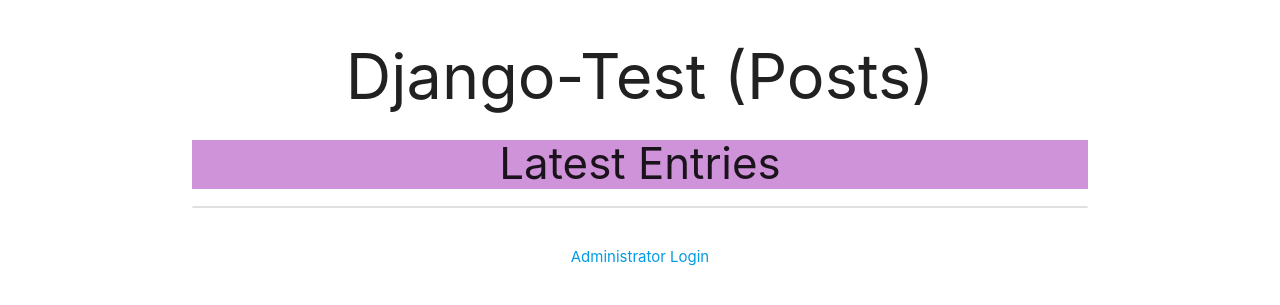
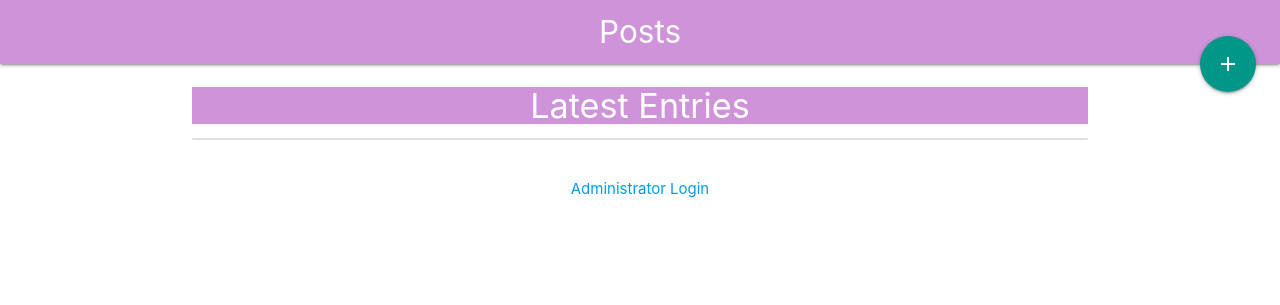
Before and after one commit to gertsfert/django_test, a Django app: page / in a window 1280 px wide. Shown: the top 305 px of the page. Run offline with Django 3.2, Linux system fonts and the light colour scheme; data that the repository does not hold is empty.

Commit message:
Changed format and added navbar

```diff
--- a/mysite/posts/templates/posts/detail.html
+++ b/mysite/posts/templates/posts/detail.html
@@ -1,7 +1,7 @@
 {% extends 'posts/layout.html' %}
 
 {% block content %}
-<h3 class='center-align purple lighten-3'> {{post.title}} </h3>
+<h4 class='center-align purple lighten-3 white-text'> {{post.title}} </h4>
 <div class='card'>
     <div class='card-content'>
         {{post.body}}
--- a/mysite/posts/templates/posts/index.html
+++ b/mysite/posts/templates/posts/index.html
@@ -1,7 +1,7 @@
 {% extends 'posts/layout.html' %}
 
 {% block content %}
-<h3 class='center-align purple lighten-3'> {{title}} </h3>
+<h4 class='center-align purple lighten-3 white-text'> {{title}} </h4>
 
 <ul class='collection'>
     {% for post in posts %}
--- a/mysite/posts/templates/posts/layout.html
+++ b/mysite/posts/templates/posts/layout.html
@@ -12,9 +12,14 @@
     <title>Django-Test (Posts)</title>
 </head>
 <body>
-    <header class='container center-align'>
-        <h1>Django-Test (Posts)</h1>
-    </header>
+    <nav>
+        <div class="nav-wrapper purple lighten-3">
+            <a href="/posts" class="brand-logo center">Posts</a>
+            <a class="btn-floating btn-large halfway-fab waves-effect waves-light teal" href="{% url 'post_new' %}">
+                <i class="material-icons">add</i>
+            </a>
+        </div>
+    </nav>
 
     <div class='container'>
          {% block content %}
```
